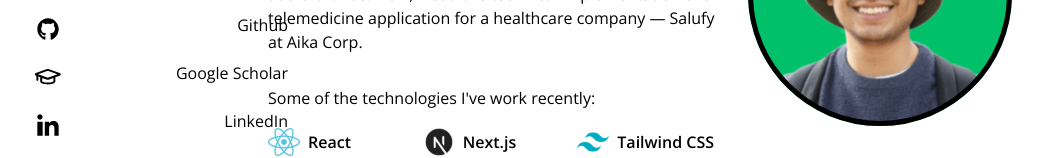
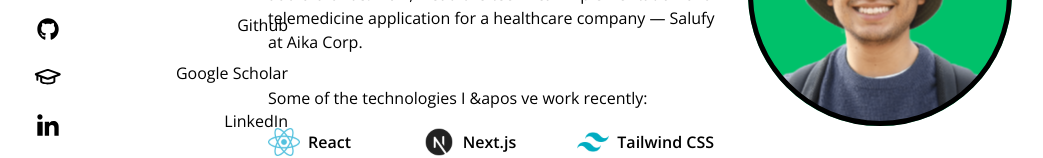
Before and after one commit to elmerescandon/eret_portfolio, a Next.js app: page / in a window 1280 px wide. Shown: the part 510-668 px from the top of the page, without its empty margins (0-1043 px from the left). Built offline with nearby package versions, Linux system fonts and the light colour scheme.

Commit message:
Fix typo in BioTechnologies component

```diff
--- a/src/atomic-design/Organisms/BioTechnologies/BioTechnologies.tsx
+++ b/src/atomic-design/Organisms/BioTechnologies/BioTechnologies.tsx
@@ -9,7 +9,7 @@ const BioTechnologies = ({technologies}: BioTechnologiesProps) => {
   return (
     <div>
       <p className="py-4 text-base font-normal">
-        Some of the technologies I've work recently:
+        {`Some of the technologies I &apos ve work recently:`}
       </p>
       <div className="grid grid-cols-3 gap-2">
         {technologies.map((item, index) => {
```
